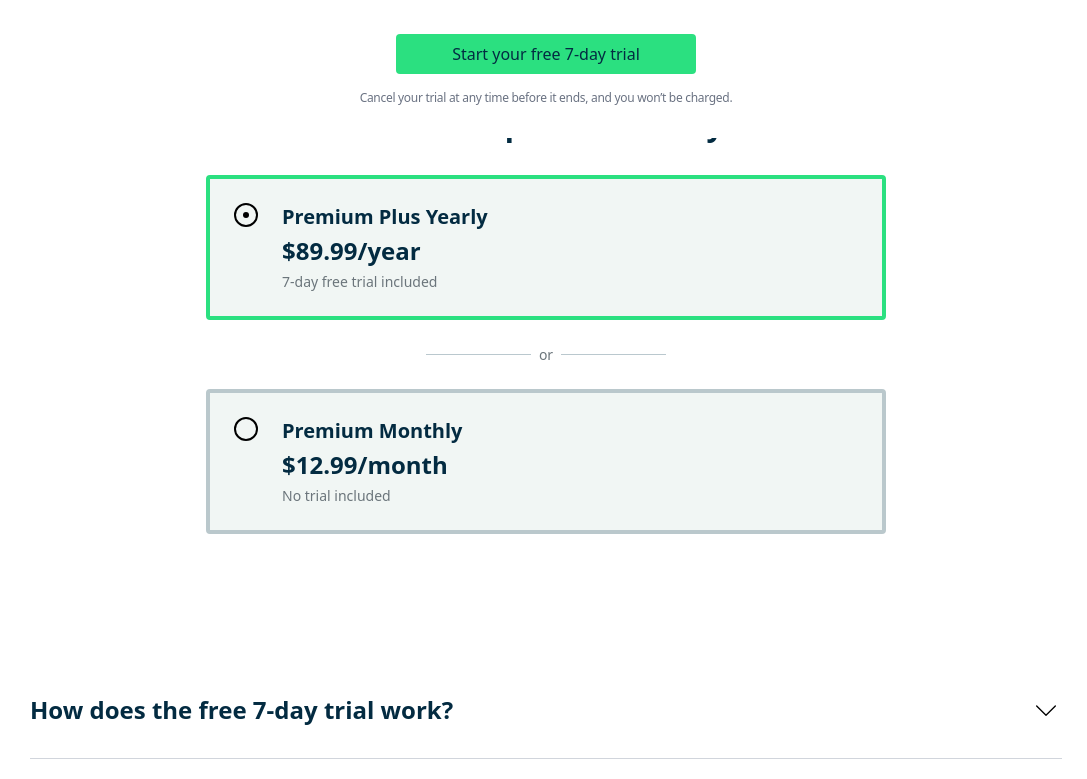
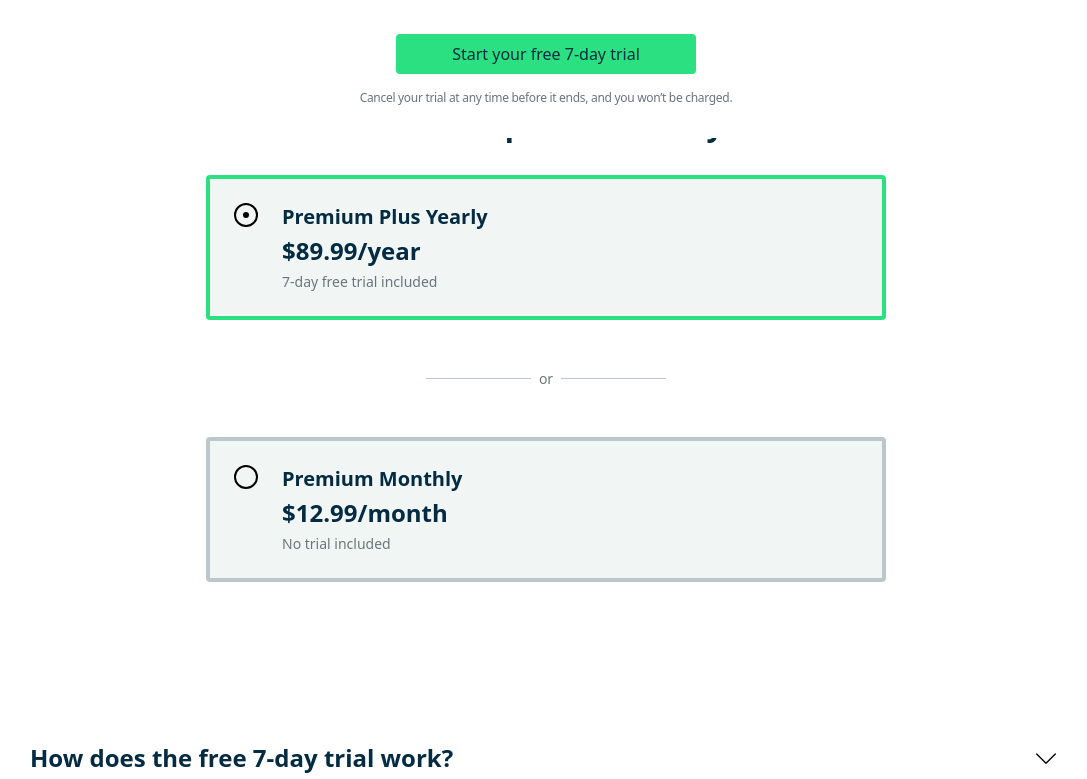
Before and after one commit to VictorG22/summarist, a Next.js app: page /choose-plan in a window 1280 px wide. Shown: the part 662-1441 px from the top of the page, without its empty margins (94-1181 px from the left). Built offline with nearby package versions, Linux system fonts and the light colour scheme.

Commit message:
fixed typos and implemented accessibilty labels for the mock radio/plan selection

```diff
--- a/src/app/choose-plan/page.tsx
+++ b/src/app/choose-plan/page.tsx
@@ -23,7 +23,7 @@ const accordionItems = [
   {
     title: "What's included in the Premium plan?",
     paragraph:
-      "Premium membership provides you with the ultimate Summarist experience, including unrestricted entry to many best-selling books high-quality audio, the ability to download titles for offline reading, and the option to send your reads to your Kindle.",
+      "Premium membership provides you with the ultimate Summarist experience, including unrestricted entry to many best-selling books, high-quality audio, the ability to download titles for offline reading, and the option to send your reads to your Kindle.",
   },
   {
     title: "Can I cancel during my trial or subscription?",
@@ -45,7 +45,7 @@ export default function ChoosePlanPage() {
           <p className="mb-8 text-white text-center text-lg md:text-[20px]">
             Turn ordinary moments into amazing learning opportunities
           </p>
-          <figure className="flex justify-center max-auto">
+          <figure className="flex justify-center mx-auto">
             <Image
               src={"/pricing-top.png"}
               height={340}
@@ -62,7 +62,7 @@ export default function ChoosePlanPage() {
           <div className="flex flex-col items-center mx-auto">
             <PiFileTextFill className="text-[#032b41] h-15 w-15" />
             <p className="text-[#032b41] text-center">
-              <span className="font-bold">Key ideas in few min </span>
+              <span className="font-bold">Key ideas in a few mins </span>
               with many books to read
             </p>
           </div>
@@ -76,7 +76,7 @@ export default function ChoosePlanPage() {
           <div className="flex flex-col items-center mx-auto">
             <FaHandshake className="text-[#032b41] h-15 w-15" />
             <p className="text-[#032b41] text-center">
-              <span className="font-bold">Percise recommendations </span>
+              <span className="font-bold">Precise recommendations </span>
               collections curated by experts
             </p>
           </div>
@@ -88,8 +88,20 @@ export default function ChoosePlanPage() {
           </h2>
 
           <div
-            id="button 1"
+            role="radiogroup"
+            aria-label="Choose your subscription plan"
+            className="flex flex-col gap-6"
+          >
+
+            <div
+              role="radio"
+              aria-checked={selectedPlan === "yearly"}
+              tabIndex={0}
               onClick={() => setSelectedPlan("yearly")}
+              onKeyDown={(e) => {
+                if (e.key === "Enter" || e.key === " ")
+                  setSelectedPlan("yearly");
+              }}
               className={`w-full flex gap-6 p-4 md:p-6 rounded-sm cursor-pointer border-4 transition ${
                 selectedPlan === "yearly"
                   ? "bg-[#f1f6f4] border-[#2be080]"
@@ -101,18 +113,20 @@ export default function ChoosePlanPage() {
                   <div className="w-1.5 h-1.5 bg-black rounded-full mx-auto" />
                 )}
               </div>
-            <div className="flex flex-col justify-start-start gap-1">
+              <div className="flex flex-col gap-1">
                 <h3 className="text-[#032b41] font-bold text-md md:text-xl">
                   Premium Plus Yearly
                 </h3>
-              <p className="text-[#032b41] font-bold text-xl md:text-2xl">$89.99/year</p>
+                <p className="text-[#032b41] font-bold text-xl md:text-2xl">
+                  $89.99/year
+                </p>
                 <p className="text-[#6b757b] text-[14px]">
                   7-day free trial included
                 </p>
               </div>
             </div>
 
-          <div id="separator" className="flex justify-center my-6">
+            <div className="flex justify-center my-6">
               <div className="flex items-center gap-2 w-full max-w-60">
                 <div className="flex-1 h-px bg-[#bac8ce]"></div>
                 <p className="text-[#6b757b] text-[14px]">or</p>
@@ -121,8 +135,14 @@ export default function ChoosePlanPage() {
             </div>
 
             <div
-            id="button 2"
+              role="radio"
+              aria-checked={selectedPlan === "monthly"}
+              tabIndex={0}
               onClick={() => setSelectedPlan("monthly")}
+              onKeyDown={(e) => {
+                if (e.key === "Enter" || e.key === " ")
+                  setSelectedPlan("monthly");
+              }}
               className={`w-full flex gap-6 p-6 rounded-sm cursor-pointer border-4 transition ${
                 selectedPlan === "monthly"
                   ? "bg-[#f1f6f4] border-[#2be080]"
@@ -134,24 +154,29 @@ export default function ChoosePlanPage() {
                   <div className="w-1.5 h-1.5 bg-black rounded-full mx-auto" />
                 )}
               </div>
-            <div className="flex flex-col justify-start-start gap-1">
+              <div className="flex flex-col gap-1">
                 <h3 className="text-[#032b41] font-bold text-base md:text-xl">
                   Premium Monthly
                 </h3>
-              <p className="text-[#032b41] font-bold text-xl md:text-2xl">$12.99/month</p>
+                <p className="text-[#032b41] font-bold text-xl md:text-2xl">
+                  $12.99/month
+                </p>
                 <p className="text-[#6b757b] text-[14px]">No trial included</p>
+              </div>
             </div>
           </div>
         </div>
 
         <div className="bg-white py-8 flex flex-col items-center gap-4 sticky bottom-0">
           <button className="min-w-75 h-10 text-[16px] text-[#032b41] bg-[#2be080] hover:bg-[#20ba68] rounded-sm transition duration-200 cursor-pointer">
-            <span>{selectedPlan === 'yearly'
+            <span>
+              {selectedPlan === "yearly"
                 ? "Start your free 7-day trial"
-            : "Start your first month"}</span>
+                : "Start your first month"}
+            </span>
           </button>
           <p className="text-xs tracking-tight text-gray-500">
-            {selectedPlan === 'yearly'
+            {selectedPlan === "yearly"
               ? "Cancel your trial at any time before it ends, and you won’t be charged."
               : "30-day money back guarantee, no questions asked."}
           </p>
```
Lines whose indentation alone changed are shown as unchanged.
